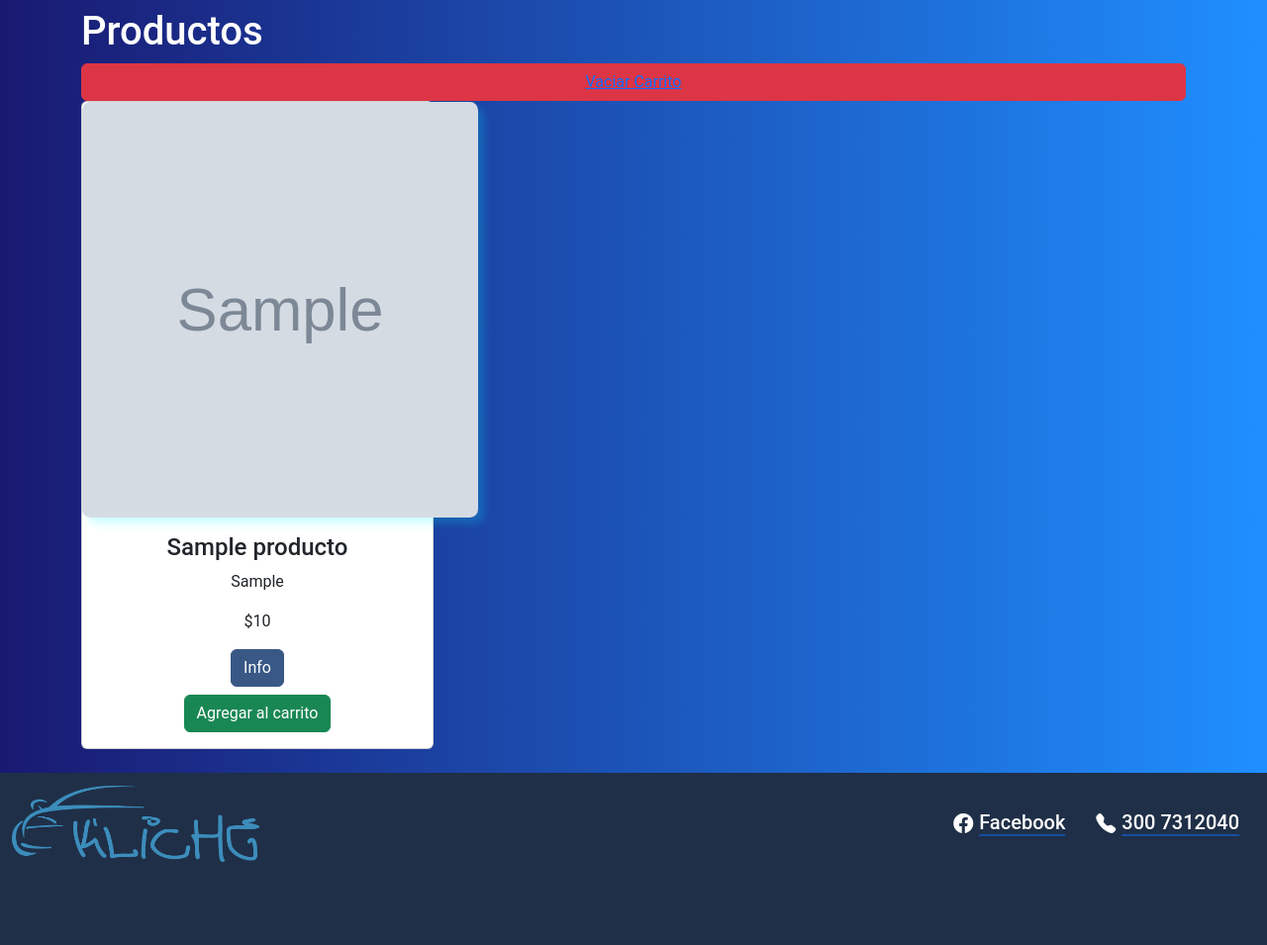
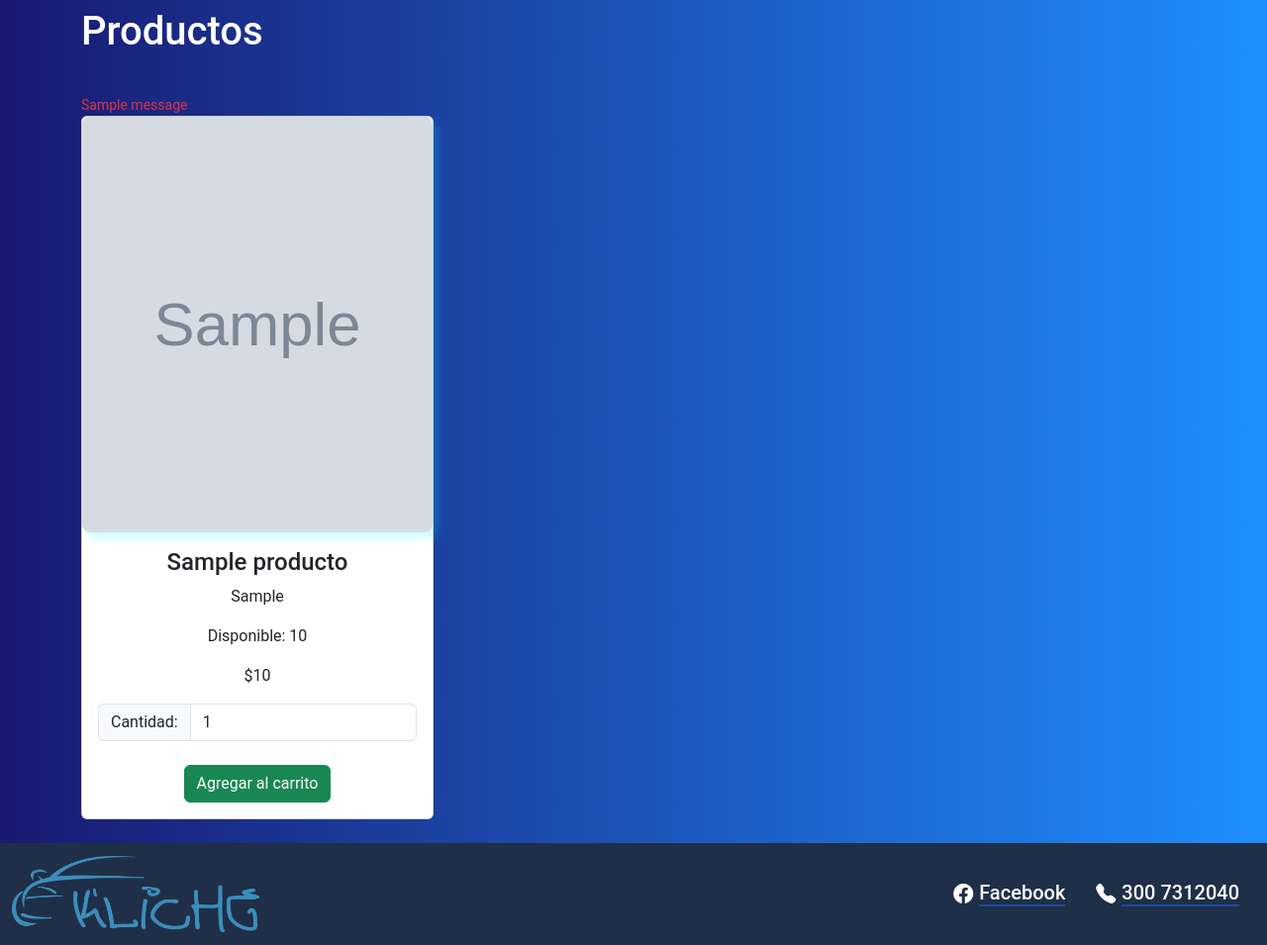
Before and after one commit to victorch7/ProyectoFlask, a Flask app: page /productos in a window 1280 px wide. Shown: the part 110-1065 px from the top of the page at 99% size. Before the commit the page ends 981 px from the top, so only its background shows below. Run offline with Flask 3, Linux system fonts and the light colour scheme; a user stored in the database is signed in; tables that the repository leaves empty or names only in its code hold one stand-in row (values such as "Sample post"); grey boxes marked "Sample" are stand-in pictures; one stand-in notice (Sample message) is shown; some libraries are stand-ins or nearby versions.

Commit message:
Validaciones de cantidad en el carrito

```diff
--- /dev/null
+++ b/app/carrito/form.py
@@ -0,0 +1,10 @@
+from flask_wtf import FlaskForm
+from wtforms import IntegerField,  SubmitField
+from wtforms.validators import InputRequired, DataRequired, Email, Length,Regexp, NumberRange
+
+class AgregarProductoForm(FlaskForm):
+    cantidad = IntegerField('Cantidad', validators=[
+        InputRequired(message="La cantidad es obligatoria."),
+        NumberRange(min=1, message="La cantidad debe ser al menos 1."),
+    ], default=1)
+    submit = SubmitField('Agregar al carrito')
--- a/app/carrito/routes.py
+++ b/app/carrito/routes.py
@@ -1,4 +1,4 @@
-from flask import render_template, current_app, session, redirect, url_for, session, jsonify, request
+from flask import flash, render_template, current_app, session, redirect, url_for, session, jsonify, request
 from flask_login import login_required
 
 #modelos
@@ -9,12 +9,17 @@ from .models.ModelCarrito import ModelCarrito
 #blueprint
 from . import carrito
 
+#formulario cantidad
+from .form import AgregarProductoForm
+
+
 @carrito.route('/productos', methods=['POST', 'GET'])
 @login_required
 def mostrarProductos():
     try:
+        formProducto = AgregarProductoForm()
         productos = ModelCarrito.mostrarListaProductos()
-        return render_template('carrito.html', productos=productos)
+        return render_template('carrito.html', productos=productos, form=formProducto)
 
     except Exception as error:
         print(error)
@@ -40,17 +45,25 @@ def verCarrito():
 
 
 
-@carrito.route('/agregar/<int:producto_id>/<producto_nombre>/<float:producto_precio>')
-def agregar_producto(producto_id, producto_nombre, producto_precio):
+@carrito.route('/agregar/<int:producto_id>/<producto_nombre>/<float:producto_precio>/<int:producto_cantidad>', methods=['POST'])
+def agregar_producto(producto_id, producto_nombre, producto_precio, producto_cantidad):
+
     if 'carrito' not in session:
         session['carrito'] = []
+
+    cantidad = int(request.form.get('cantidad'))  # Obtener la cantidad del formulario, usar 1 por defecto si no se proporciona
+
+    if cantidad > producto_cantidad:
+        flash("No hay suficiente stock de este producto", 'error')
+        return redirect(url_for('carrito.mostrarProductos'))
 
     if not session['carrito'] or producto_id not in [item['id'] for item in session['carrito']]:
         # Guardar información del producto en la sesión
         session['carrito'].append({
             'id': producto_id,
             'nombre': producto_nombre,
-            'precio': producto_precio
+            'precio': producto_precio,
+            'cantidad': cantidad
         })
         session.modified = True  # Marcar la sesión como modificada
 
--- a/app/carrito/templates/carrito.html
+++ b/app/carrito/templates/carrito.html
@@ -1,7 +1,7 @@
 {% extends 'index.html' %}
 
 {% block styles %}
-<link rel="stylesheet" href="{{ url_for('static', filename='css/prod.css') }}">
+    <link rel="stylesheet" href="{{ url_for('static', filename='css/prod.css') }}">
 {% endblock %}
 
 {% block content %}
@@ -43,62 +43,43 @@
 
                 <div class="container text-white">
                     <h1 class="text-white">Productos</h1>
-                    <div class="col-12 btn btn-danger">
-                        <a href="{{ url_for('carrito.vaciar_carrito') }}">Vaciar Carrito</a>
-                    </div>
+                    <div class="col-12">
+                        <!-- <a href="{{ url_for('carrito.vaciar_carrito') }}">Vaciar Carrito</a> -->
+                        {% with messages = get_flashed_messages() %}
+                        {% if messages %}
+                            <br>
+                            {% for message in messages %}
+                                <div class="text-danger small mt-2" role="alert">
+                                    <label>{{ message }}</label>
+                                </div>
+                            {% endfor %}
+                        {% endif %}
+                        {% endwith %}
+
+
                     <div class="row">
                         {% for producto in productos %}
                         <div class="col-lg-4 col-md-6 mb-4">
                             <div class="card h-100 text-center">
                                 <img src="/static/images/{{ producto[4] }}" alt="Imagen del producto"
-                                    class="card-img-top">
+                                    class="card-img-top img-fluid">
                                 <div class="card-body">
                                     <h4 class="card-title">{{ producto[1] }}</h4>
                                     <p class="card-text">{{ producto[2] }}</p>
+                                    <p class="card-text">Disponible: {{ producto[6] }}</p>
                                     <p class="card-text">${{ producto[5] }}</p>
                                     <div class="text-center">
-                                        <input type="hidden" name="code" value="{{ producto[0] }}" />
-                                        <!-- Button trigger modal -->
-                                        <button type="button" class="btn btn-primary" data-bs-toggle="modal"
-                                            data-bs-target="#exampleModal{{ producto[0] }}">
-                                            Info
-                                        </button>
-                                        <!-- Modal -->
-                                        <div class="modal fade" id="exampleModal{{ producto[0] }}" tabindex="-1"
-                                            aria-labelledby="exampleModalLabel{{ producto[0] }}" aria-hidden="true">
-                                            <div class="modal-dialog">
-                                                <div class="modal-content">
-                                                    <div class="modal-header">
-                                                        <h1 class="modal-title fs-5"
-                                                            id="exampleModalLabel{{ producto[0] }}">Descripción</h1>
-                                                        <button type="button" class="btn-close" data-bs-dismiss="modal"
-                                                            aria-label="Close"></button>
-                                                    </div>
-                                                    <div class="modal-body">
-                                                        {{ producto[3]}}
-                                                    </div>
-                                                    <div class="modal-footer">
-                                                        <button type="button" class="btn btn-secondary"
-                                                            data-bs-dismiss="modal">Cerrar</button>
-                                                    </div>
-                                                </div>
+                                        <form action="{{ url_for('carrito.agregar_producto', producto_id=producto[0], producto_nombre=producto[1], producto_precio=producto[5], producto_cantidad=producto[6]) }}" method="post">
+                                            {{ form.hidden_tag() }}
+                                            <div class="input-group mb-3">
+                                                <label for="cantidad{{ producto[0] }}" class="input-group-text">Cantidad:</label>
+                                                {{ form.cantidad(class="form-control") }}
                                             </div>
-                                        </div>
-
-                                        <div class="add-to-cart">
-                                            <input type="hidden" name="idProd" value="{{ producto[0] }}" />
-                                            <input type="hidden" name="nombre" value="{{ producto[1] }}" />
-                                            <input type="hidden" name="categoria" value="{{ producto[2] }}" />
-                                            <input type="hidden" name="descripcion" value="{{ producto[3] }}" />
-                                            <input type="hidden" name="imagen" value="{{ producto[4] }}" />
-
-                                            <a class="btn btn-success mt-2"
-                                            href="{{ url_for('carrito.agregar_producto', producto_id=producto[0], producto_nombre=producto[1], producto_precio=producto[5]) }}">Agregar al carrito</a>
-
-
-                                        </div>
-
-                                    </div>
+                                            <div class="add-to-cart">
+                                                <button type="submit" class="btn btn-success mt-2">Agregar al carrito</button>
+                                            </div>
+                                        </form>
+                                     </div>
                                 </div>
                             </div>
                         </div>
```
